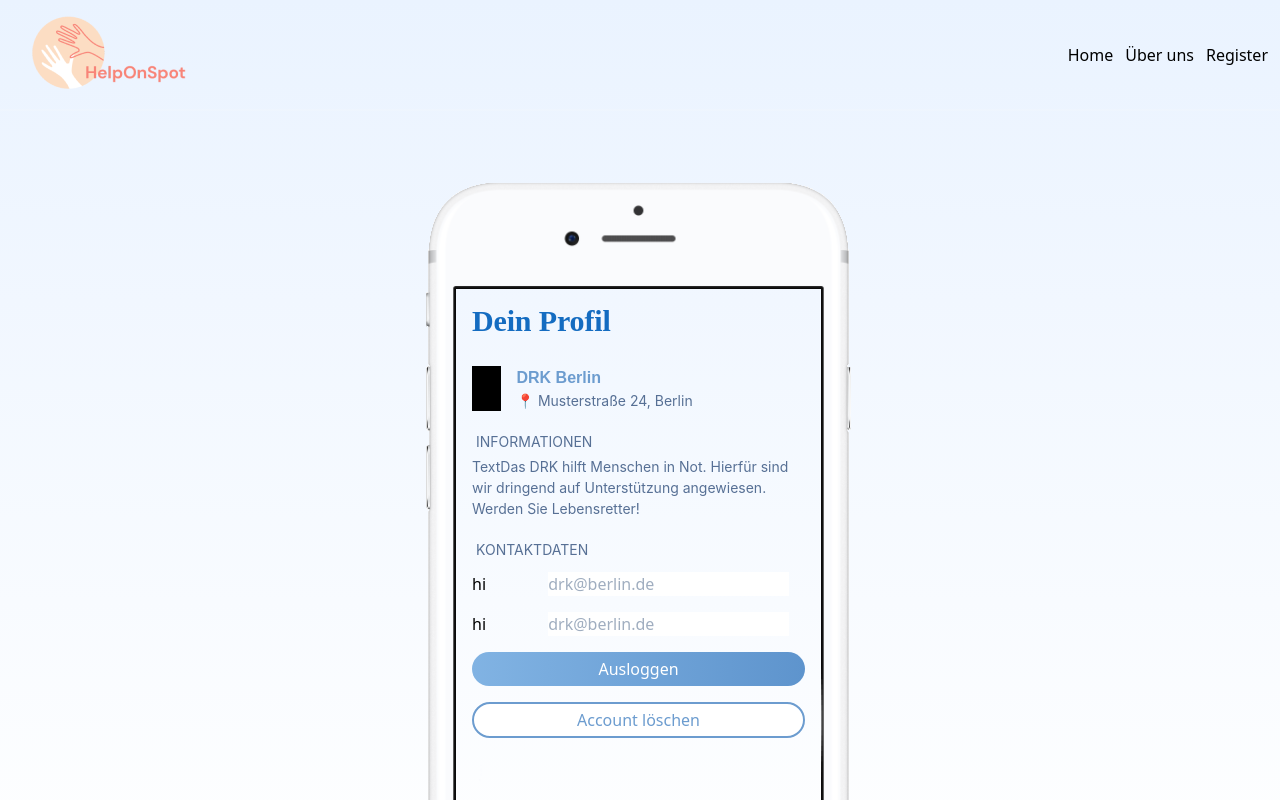
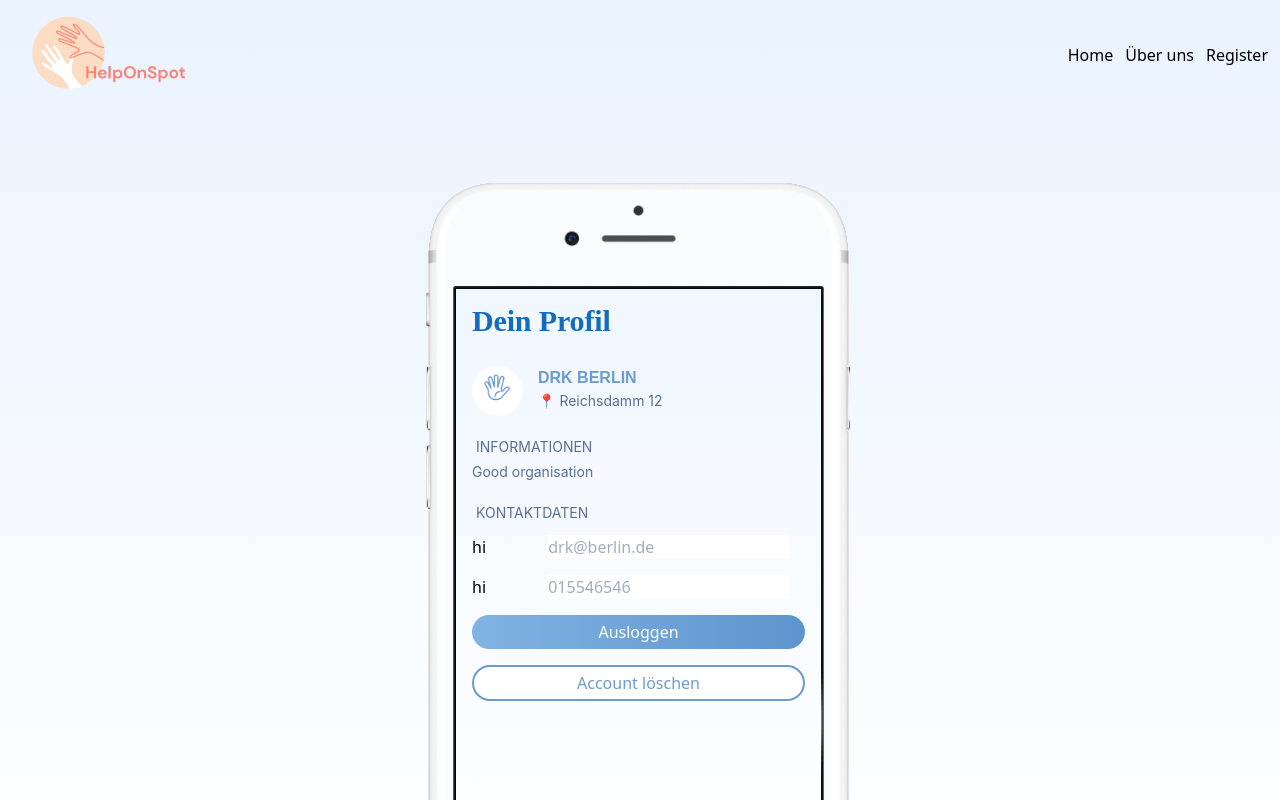
Before and after one commit to Helfer-Portal/helponspot-client, a React (Create React App) app: page /app/organisation/profile in a window 1280 px wide. Shown: the top 800 px of the page. Built offline with nearby package versions, Linux system fonts and the light colour scheme; what @tailwindcss/ui would draw is missing.

Commit message:
Profile View with requests from repository
Implemented Effect and Error handling

```diff
--- a/src/features/app/organisation/profile/profile_org.tsx
+++ b/src/features/app/organisation/profile/profile_org.tsx
@@ -1,10 +1,35 @@
 import * as React from "react"; // we need this to make JSX compile
-
-type ProfileViewProps = {};
+import RepositoryImpl from "../../../../repository/repository";
+import { OrganizationInfo } from "../../../../repository/model/helprequest";
 
 /** Profile view of organisation story */
-const ProfileView = (props: ProfileViewProps) => {
-  return (
+const ProfileView = () => {
+  const repository = new RepositoryImpl();
+
+  let [orgInfo, setOrgInfo] = React.useState<OrganizationInfo | null>();
+  const [isError, setIsError] = React.useState<boolean>(false);
+
+  React.useLayoutEffect(() => {
+    async function loadOrgInfo() {
+      setIsError(false);
+      try {
+        let orgInfo: OrganizationInfo = await repository.getOrganizationInfo(
+          "42"
+        );
+        if (orgInfo) {
+          setOrgInfo(orgInfo);
+        } else {
+          throw new Error("Unable to fetch Organisation Infos");
+        }
+      } catch (err) {
+        setIsError(true);
+        console.log(err);
+      }
+    }
+    loadOrgInfo();
+  }, []);
+
+  const ProfileViewContent = (
     <div className="flex flex-col items-center justify-center p-4">
       <div className="flex w-full">
         <h1 className="question font-dm-sans-h1">Dein Profil</h1>
@@ -12,25 +37,24 @@
 
       {/* Image, Title, Location */}
       <AvatarTitleView
-        image={""}
-        title={"DRK Berlin"}
-        location={"Musterstraße 24, Berlin"}
+        image={require("../../../../assets/helfer.png")}
+        title={orgInfo?.name}
+        location={orgInfo?.address}
       />
 
       {/* Paragraph */}
-      <div className="flex flex-col my-4">
+      <div className="flex flex-col my-4 w-full">
         <Subheading children={"Informationen"} />
         <div className="font-inter text-figmaParagraph text-sm">
-          TextDas DRK hilft Menschen in Not. Hierfür sind wir dringend auf
-          Unterstützung angewiesen. Werden Sie Lebensretter!
+          {orgInfo?.description}
         </div>
       </div>
 
       {/* Kontaktdaten */}
       <div className="flex flex-col w-full">
         <Subheading>Kontaktdaten</Subheading>
-        <ContactInput placeholder={"drk@berlin.de"} />
-        <ContactInput placeholder={"drk@berlin.de"} />
+        <ContactInput placeholder={orgInfo?.email} />
+        <ContactInput placeholder={orgInfo?.phone} />
       </div>
 
       {/* Account verwalten */}
@@ -49,18 +73,25 @@
       </div>
     </div>
   );
+
+  return <div>{isError ? <div>hello</div> : ProfileViewContent}</div>;
 };
 
 type AvatarTitleViewProps = {
   image: any;
-  title: string;
-  location: string;
+  title?: string;
+  location?: string;
 };
 
 const AvatarTitleView = ({ image, title, location }: AvatarTitleViewProps) => {
   return (
     <div className="flex w-full">
-      <div className="bg-black min-w-4">{/* Bild */}Bild</div>
+      <div
+        style={{ height: 50, width: 50, overflow: "hidden" }}
+        className="rounded-full bg-white min-w-4"
+      >
+        <img src={image} />
+      </div>
       <div className="flex flex-col ml-4">
         {/* Title and Location */}
         <div className="font-dm-sans text-figmaDescription font-bold">
@@ -83,7 +114,7 @@
   </div>
 );
 
-const ContactInput = ({ placeholder }: { placeholder: string }) => {
+const ContactInput = ({ placeholder }: { placeholder?: string }) => {
   return (
     <div className="flex flex-1 flex-row py-2 w-full">
       <div className="flex w-1/5">hi</div>
```
